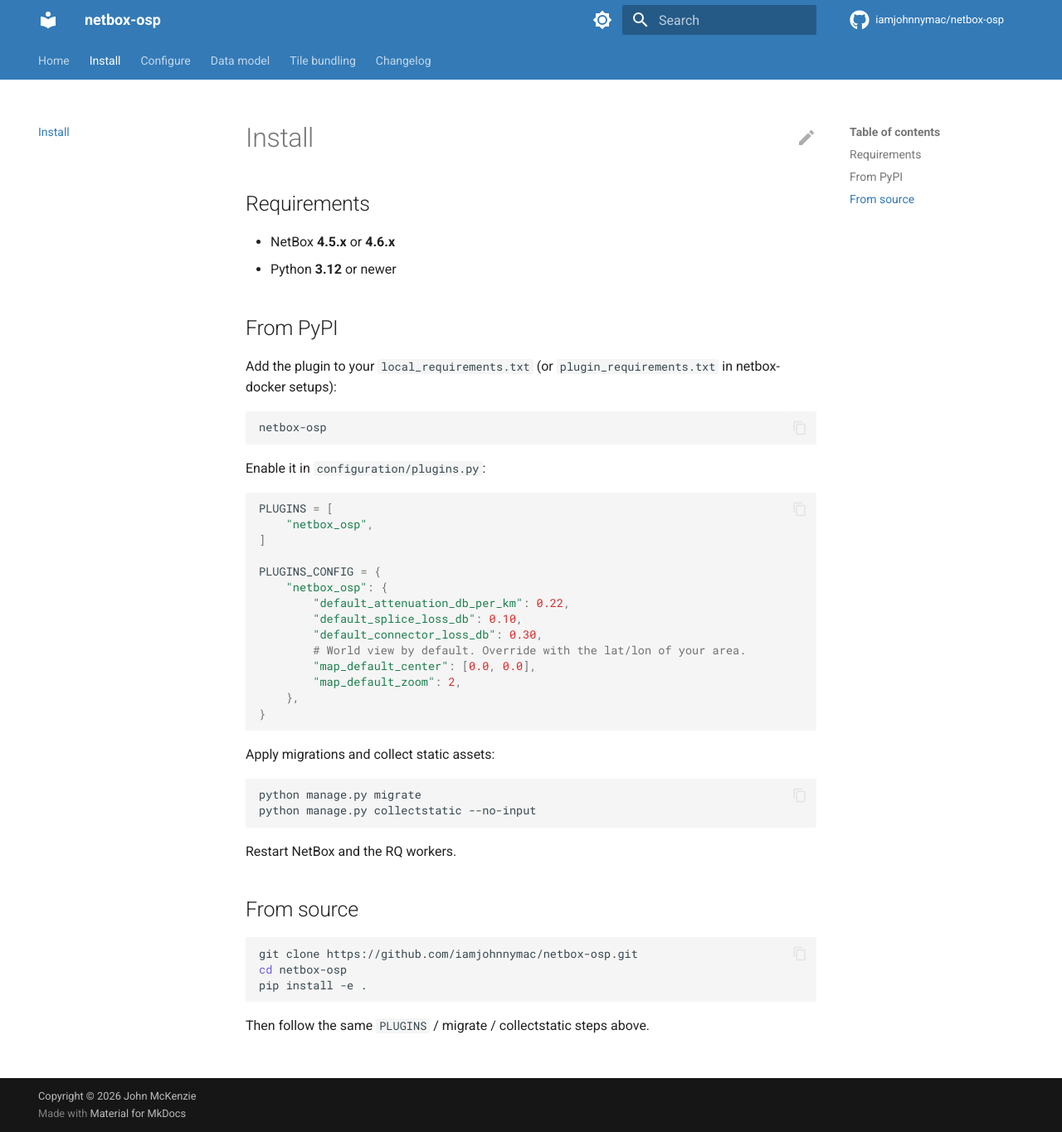
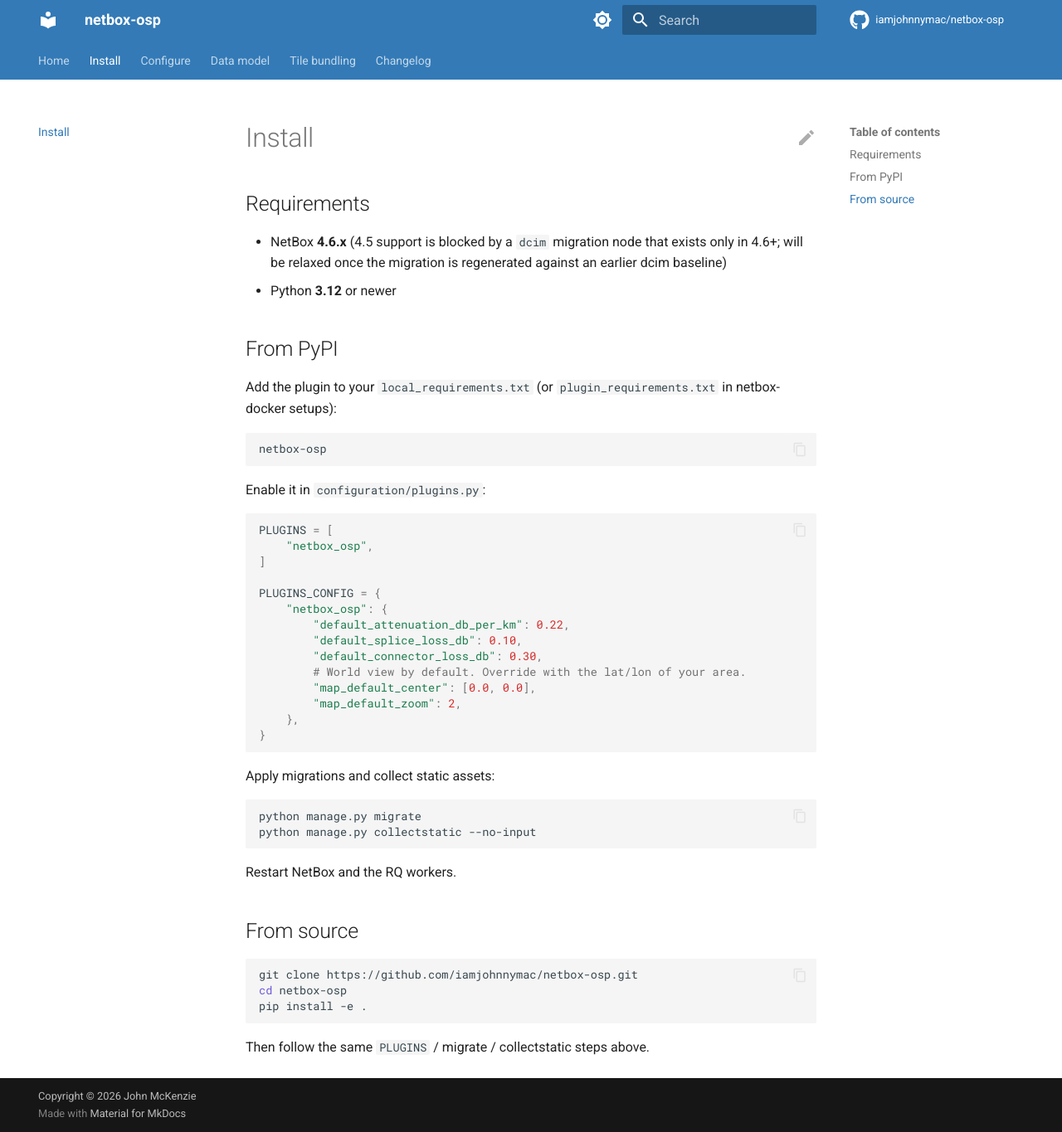
Before and after one commit to iamjohnnymac/netbox-osp, an MkDocs documentation site: the page built from docs/install.md, in a window 1280 px wide and 1365 px high. Shown: the whole window at 83% size. Built offline with MkDocs 1.6.1 and Material for MkDocs 9.7.7, drawn with Linux system fonts in a browser that asks for light colours; comment, search, counter and statistics services are not loaded.

Commit message:
fix: pin NetBox 4.6+, enable GH Pages, drop 4.5 from CI matrix
The 0001_initial migration depends on
('dcim', '0233_device_render_config_permission') which only exists
in NetBox 4.6+. The 4.5 cells were failing at the migration check.
Realistically the plugin has only ever been exercised on 4.6, so
pin min_version accordingly and remove 4.5 from the matrix.

Also enabled GitHub Pages with build_type=workflow so docs.yml can
publish to https://iamjohnnymac.github.io/netbox-osp/.

A future 4.5-compat task could regenerate the migration against an
older dcim baseline if there's demand.

```diff
--- a/docs/install.md
+++ b/docs/install.md
@@ -2,7 +2,9 @@
 
 ## Requirements
 
-- NetBox **4.5.x** or **4.6.x**
+- NetBox **4.6.x** (4.5 support is blocked by a `dcim` migration node that
+  exists only in 4.6+; will be relaxed once the migration is regenerated
+  against an earlier dcim baseline)
 - Python **3.12** or newer
 
 ## From PyPI
--- a/netbox_osp/__init__.py
+++ b/netbox_osp/__init__.py
@@ -9,7 +9,7 @@
     author = "John McKenzie"
     author_email = "33052970+iamjohnnymac@users.noreply.github.com"
     base_url = "osp"
-    min_version = "4.5.0"
+    min_version = "4.6.0"
     max_version = "4.6.99"
 
     default_settings = {
```
Also changed, not shown: README.md (+1 -1 lines), docs/changelog.md (+1 -1 lines), 1 other file.
